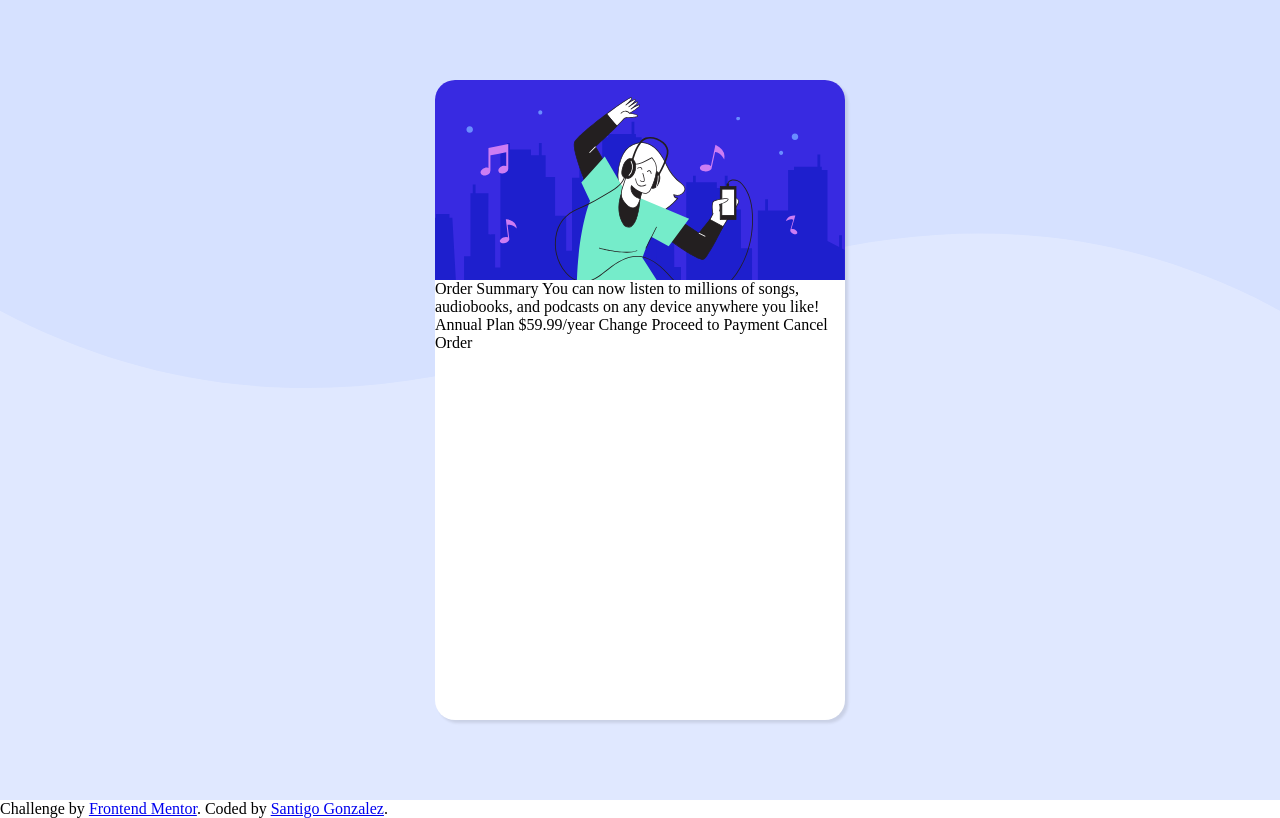
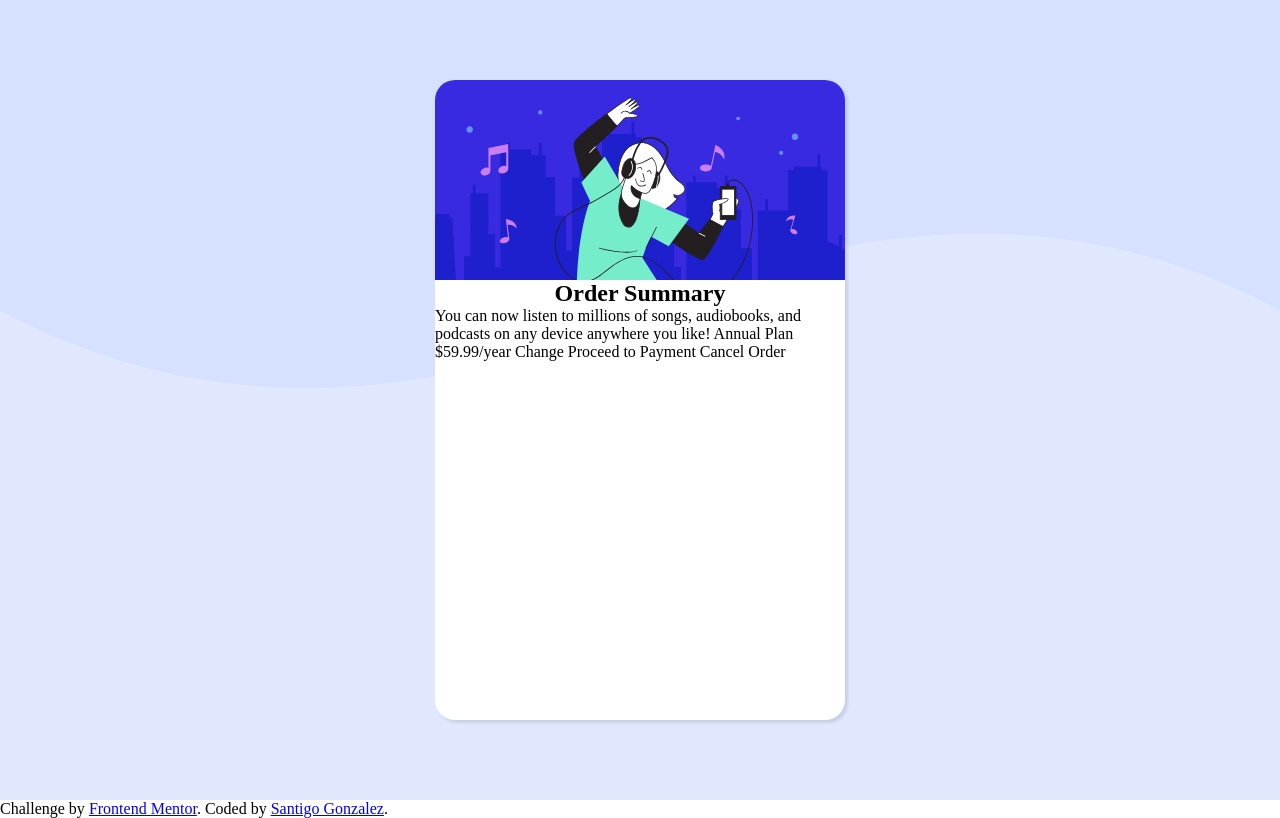
Before and after one commit to santiagogonzalez-dev/frontend-mentor-order-summary, a plain HTML site: page index.html in a window 1280 px wide. Drawn offline with Linux system fonts and the light colour scheme.

Commit message:
Added h1

```diff
--- a/index.html
+++ b/index.html
@@ -28,9 +28,10 @@
     <main>
       <section>
         <img src="./images/illustration-hero.svg" alt="" />
-        Order Summary You can now listen to millions of songs, audiobooks, and
-        podcasts on any device anywhere you like! Annual Plan $59.99/year Change
-        Proceed to Payment Cancel Order
+        <h1>Order Summary</h1>
+        You can now listen to millions of songs, audiobooks, and podcasts on any
+        device anywhere you like! Annual Plan $59.99/year Change Proceed to
+        Payment Cancel Order
       </section>
     </main>
     <div class="attribution">
```
